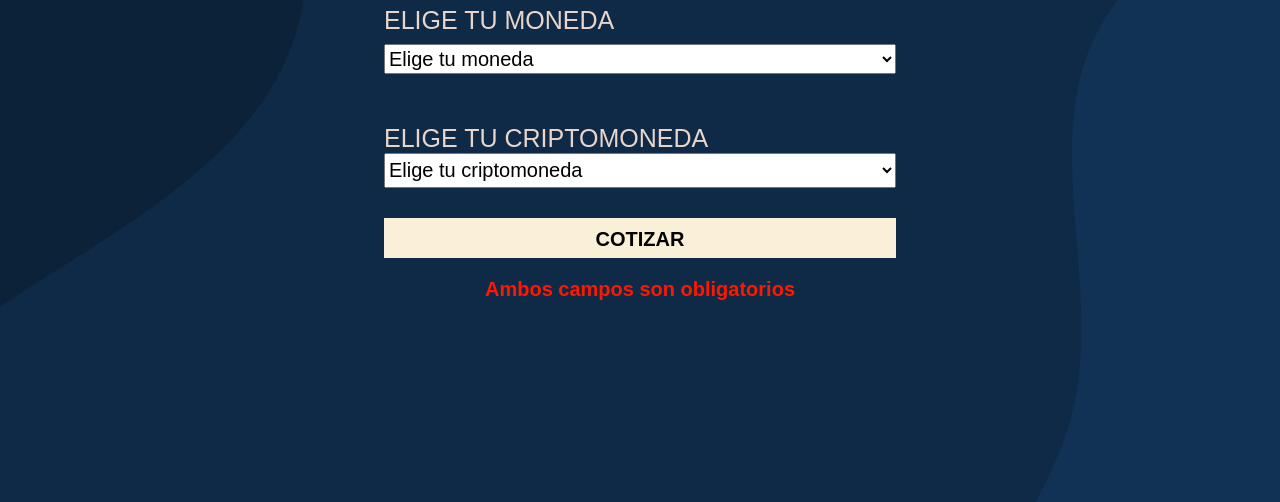
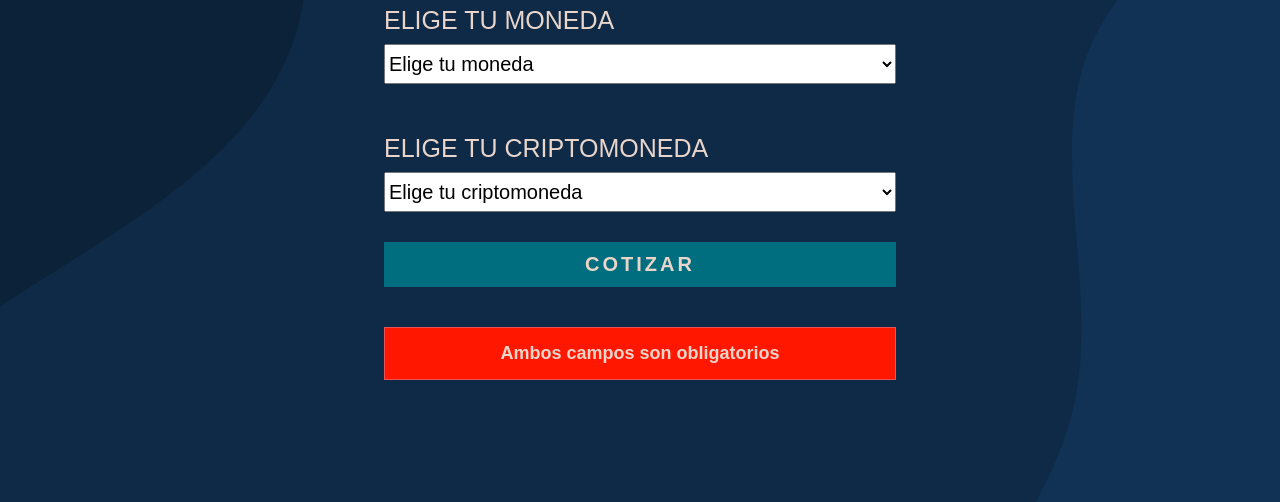
Before and after one commit to emimontanari/Cotizador-Criptomonedas, a website: page index.html in a window 1280 px wide. Both pictures are taken after a click on the input "Cotizar". Shown: the part 298-800 px from the top of the page. Drawn offline with nearby package versions, Linux system fonts and the light colour scheme; no server answers.

Commit message:
Corriguiendo errores

```diff
--- a/css/app.css
+++ b/css/app.css
@@ -54,7 +54,7 @@
 }
 .formcontenedorUno select{
     width: 100%;
-    height: 30px;
+    height: 40px;
 }
 .formcontenedorDos{
     display: flex;
@@ -68,25 +68,30 @@
     font-size: 2.5rem;
     color: #E9D5CA;
     text-transform: uppercase;
-    margin-bottom: .9rem;
 }
 .formcontenedorDos select{
     width: 100%;
-    height: 35px;
+    height: 40px;
+    margin-top: .9rem;
 }
 
 input{
     width: 100%;
-    height: 40px;
+    height: 45px;
     margin-bottom: 2rem;
     text-transform: uppercase;
     font-weight: 900;
-    background-color: #FAF0D7;
+    background-color: #006E7F;
+    color: #E9D5CA;
+    letter-spacing: 3px;
     border: none;
     text-align: center;
     padding: 1rem;
+    cursor: pointer;
 }
+
 .resultado{
+    margin-top: 2rem;
     color: #7F8487;
     font-size: 2rem;
     text-align: center;
@@ -100,7 +105,12 @@
     margin-bottom: 1.5rem;
 }
 .error{
-    color: #FF1700;
-    font-size: 2rem;
+    width: 100%;
+    color: #E9D5CA;
+    font-size: 1.8rem;
     font-weight: 900;
+    border: 1px solid #EB5353;
+    padding: 1.5rem;
+    background-color: #FF1700;
+    text-align: center;
 }
--- a/js/app.js
+++ b/js/app.js
@@ -126,7 +126,7 @@
 
     const precioBajo = document.createElement('p');
     precioBajo.innerHTML = `<p> Precio mas bajo del dia: <span> ${LOWDAY} </span>`;
-
+    //TODO: HACER UN IF SI EL PORCENTAJE EN MAYOR A 0 PINTARLOS DE VERDE Y SI EN MENOR A 0 PINTARLO EN ROJO
     const ultimasHoras = document.createElement('p');
     ultimasHoras.innerHTML = `<p>Variacion ultimas 24 horas: <span> ${CHANGEPCT24HOUR}% </span>`;
 
```
Also changed, not shown: 1 other file.
